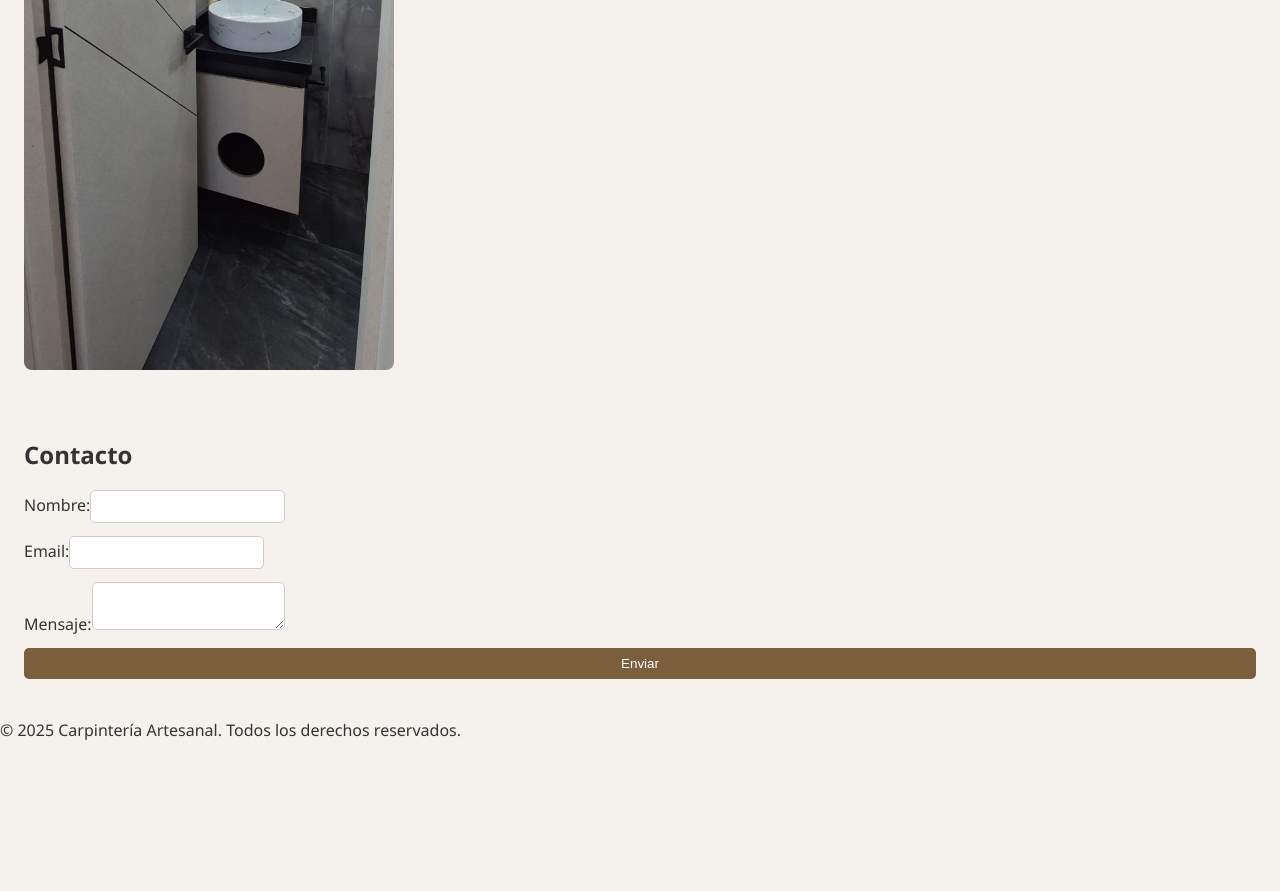
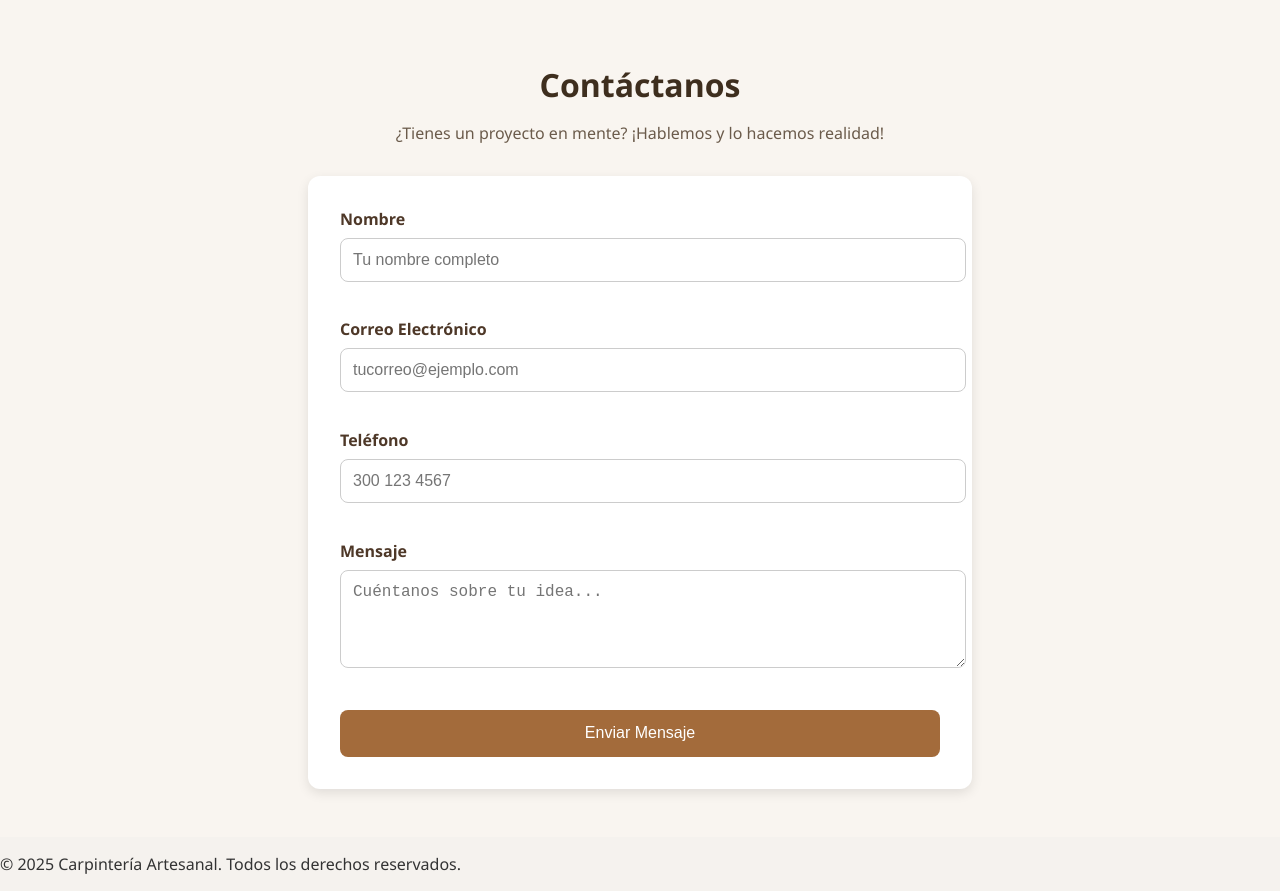
Before and after one commit to AngieRa1026/MantenimientoFinal, a plain HTML site: page index.html in a window 1280 px wide. Shown: the part 1620-2511 px from the top of the page. Before the commit the page ends 2377 px from the top, so only its background shows below. Drawn offline with Linux system fonts and the light colour scheme.

Commit message:
formulario

```diff
--- a/css/styles.css
+++ b/css/styles.css
@@ -80,6 +80,88 @@ button {
 button:hover {
   background: #a77f4c;
 }
+.contacto {
+  background-color: #f9f5f0;
+  padding: 3rem 1.5rem;
+  text-align: center;
+  color: #3e2e1e;
+}
+
+.contacto h2 {
+  font-size: 2rem;
+  margin-bottom: 0.5rem;
+}
+
+.contacto p {
+  font-size: 1rem;
+  color: #6b5b4b;
+  margin-bottom: 2rem;
+}
+
+.formulario-contacto {
+  max-width: 600px;
+  margin: 0 auto;
+  background-color: #fff;
+  padding: 2rem;
+  border-radius: 12px;
+  box-shadow: 0 4px 12px rgba(0, 0, 0, 0.1);
+}
+
+.campo {
+  margin-bottom: 1.5rem;
+  text-align: left;
+}
+
+.campo label {
+  display: block;
+  margin-bottom: 0.5rem;
+  font-weight: bold;
+  color: #4e3828;
+}
+
+.campo input,
+.campo textarea {
+  width: 100%;
+  padding: 0.75rem;
+  border: 1px solid #ccc;
+  border-radius: 8px;
+  font-size: 1rem;
+  transition: border 0.3s ease, box-shadow 0.3s ease;
+}
+
+.campo input:focus,
+.campo textarea:focus {
+  border-color: #b5885b;
+  box-shadow: 0 0 5px rgba(181, 116, 56, 0.5);
+  outline: none;
+}
+
+.btn-enviar {
+  background-color: #a36b3b;
+  color: #fff;
+  padding: 0.9rem 2rem;
+  border: none;
+  border-radius: 8px;
+  font-size: 1rem;
+  cursor: pointer;
+  transition: background 0.3s ease, transform 0.2s ease;
+}
+
+.btn-enviar:hover {
+  background-color: #8d5d2f;
+  transform: scale(1.05);
+}
+@media (max-width: 600px) {
+  .formulario-contacto {
+    padding: 1.5rem;
+  }
+
+  .campo input,
+  .campo textarea {
+    font-size: 0.95rem;
+  }
+}
+
 
 @media (min-width: 768px) {
   nav ul {
--- a/index.html
+++ b/index.html
@@ -17,7 +17,7 @@
             <li><a href="#inicio">Inicio</a></li>
             <li><a href="#servicios">Servicios</a></li>
             <li><a href="#galeria">Galería</a></li>
-        <li><a href="#contacto">Contacto</a></li>
+            s<li><a href="#contacto">Contacto</a></li>
       </ul>
     </nav>
   </header>
@@ -30,39 +30,12 @@
     </section>
 
     <section id="servicios">
-  <h2>Servicios Destacados</h2>
-  <p class="subtitulo">DISEÑOS Y ACABADOS EN MADERA A MEDIDA<br>¡DALE VIDA A TUS ESPACIOS CON NUESTRO ARTE!</p>
-
-  <div class="servicios-contenedor">
-    <!-- Columna izquierda -->
-    <div class="servicio izquierda">
-      <img src="icons/muebles.svg" alt="Diseño de muebles">
-      <h3>DISEÑO DE MUEBLES A MEDIDA</h3>
-      <p>Fabricación personalizada de closets, bibliotecas, cocinas y muebles para baño.</p>
-
-      <img src="icons/restauracion.svg" alt="Restauración">
-      <h3>RESTAURACIÓN DE MUEBLES</h3>
-      <p>Recuperamos el valor estético y funcional de tus muebles antiguos.</p>
-    </div>
-
-    <!-- Imagen central (puede ser slider o comparativa) -->
-    <div class="slider-servicios">
-      <img src="img/carpinteria-antes-despues.jpg" alt="Antes y después carpintería">
-    </div>
-
-    <!-- Columna derecha -->
-    <div class="servicio derecha">
-      <img src="icons/pisos.svg" alt="Pisos">
-      <h3>INSTALACIÓN DE PISOS EN MADERA</h3>
-      <p>Montaje profesional de pisos laminados, flotantes y vinílicos de aspecto madera.</p>
-
-      <img src="icons/puertas.svg" alt="Puertas">
-      <h3>FABRICACIÓN DE PUERTAS</h3>
-      <p>Diseños clásicos y modernos en puertas interiores o exteriores en madera sólida.</p>
-    </div>
-  </div>
+      <h2>Servicios</h2>
+      <ul>
+        <li><h3>Muebles a Medida</h3><p>Fabricamos piezas únicas adaptadas a tus espacios.</p></li>
+        <li><h3>Diseño Personalizado</h3><p>Trabajamos contigo para crear el mueble de tus sueños.</p></li>
+      </ul>
     </section>
-
 
     <section id="galeria">
       <h2>Galería</h2>
@@ -73,16 +46,37 @@
       </div>
     </section>
 
-    <section id="contacto">
-      <h2>Contacto</h2>
-      <form id="formulario">
-        <label>Nombre:<input type="text" name="nombre" required></label>
-        <label>Email:<input type="email" name="email" required></label>
-        <label>Mensaje:<textarea name="mensaje" required></textarea></label>
-        <button type="submit">Enviar</button>
+  <section class="contacto">
+        <h2>Contáctanos</h2>
+        <p>¿Tienes un proyecto en mente? ¡Hablemos y lo hacemos realidad!</p>
+
+        <form class="formulario-contacto" id="formulario" action="https://formspree.io/f/tuID" method="POST">
+            <div class="campo">
+                <label for="nombre">Nombre</label>
+                <input type="text" id="nombre" name="nombre" required placeholder="Tu nombre completo">
+            </div>
+
+            <div class="campo">
+                <label for="email">Correo Electrónico</label>
+                <input type="email" id="email" name="email" required placeholder="tucorreo@ejemplo.com">
+            </div>
+
+            <div class="campo">
+                <label for="telefono">Teléfono</label>
+                <input type="tel" id="telefono" name="telefono" placeholder="300 123 4567">
+            </div>
+
+            <div class="campo">
+                <label for="mensaje">Mensaje</label>
+                <textarea id="mensaje" name="mensaje" rows="4" required placeholder="Cuéntanos sobre tu idea..."></textarea>
+            </div>
+
+            <button type="submit" class="btn-enviar">Enviar Mensaje</button>
+
         </form>
 </section>
-  </main>
+
+
 
   <footer>
     <p>&copy; 2025 Carpintería Artesanal. Todos los derechos reservados.</p>
--- a/js/script.js
+++ b/js/script.js
@@ -16,20 +16,3 @@ document.getElementById('formulario').addEventListener('submit', function (e) {
     alert('¡Formulario enviado con éxito!');
   }
 });
-
-// Slider automático básico
-let currentIndex = 0;
-const sliderImages = document.querySelectorAll('.slider img');
-
-function showSlide(index) {
-  sliderImages.forEach((img, i) => {
-    img.style.display = i === index ? 'block' : 'none';
-  });
-}
-
-setInterval(() => {
-  currentIndex = (currentIndex + 1) % sliderImages.length;
-  showSlide(currentIndex);
-}, 3000);
-
-showSlide(currentIndex); // Mostrar el primero
```
Also changed, not shown: assets/img/muebles.jpeg (added). Lines whose indentation alone changed are shown as unchanged.
